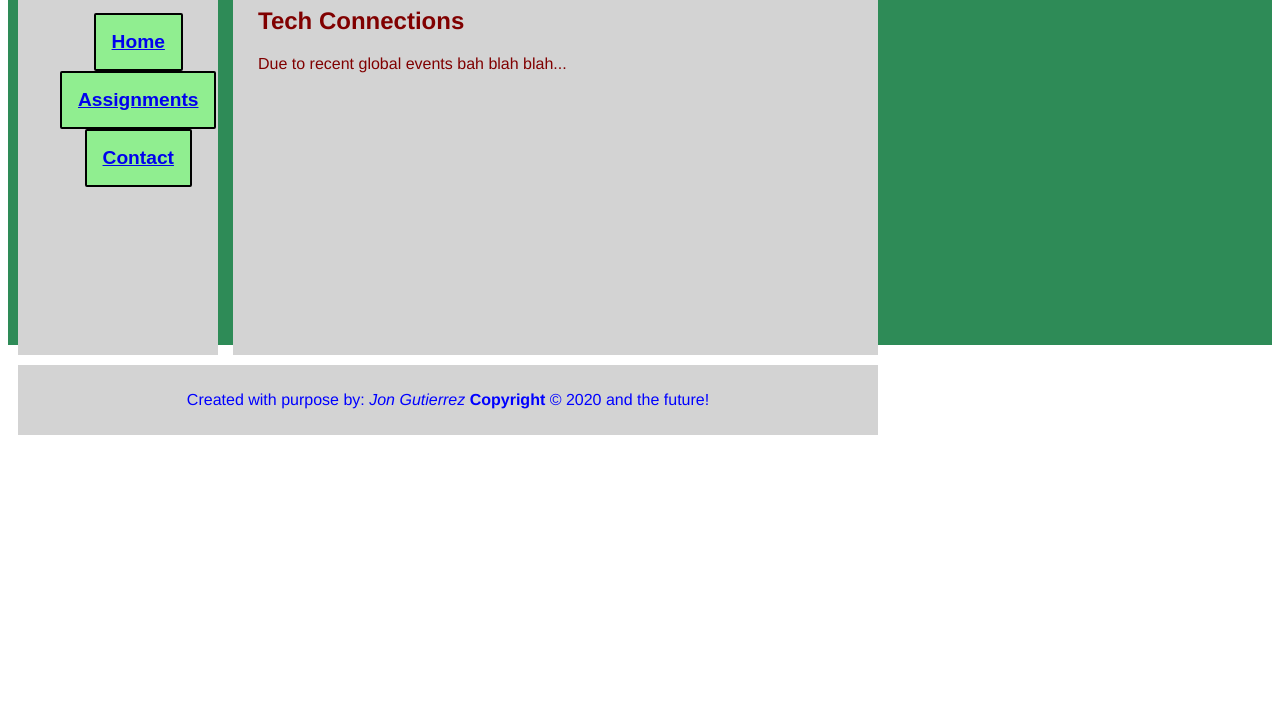
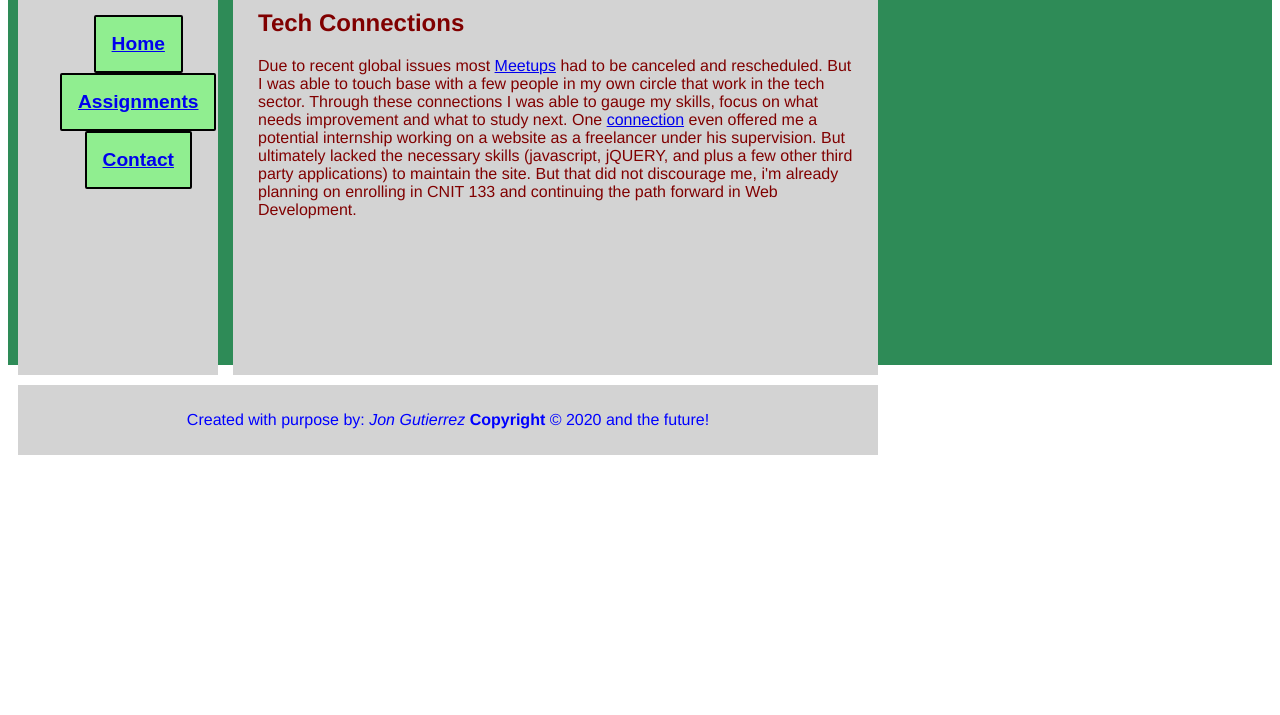
Before and after one commit to JonGutty/JonGutty.github.io, a plain HTML site: page Meetups.html in a window 1280 px wide. Shown: the part 85-800 px from the top of the page. Drawn offline with Linux system fonts and the light colour scheme.

Commit message:
Add files via upload

```diff
--- a/Meetups.html
+++ b/Meetups.html
@@ -7,7 +7,7 @@
     <meta mame="description" content="Meetup Page">
     <!-- Jon Gutierrez Feb.19th,2020 -->
     <link rel="stylesheet" href="gridbox.css">
-    <link rel="icon" href="favicon.ico" type="image/x-icon"/>
+    <link rel="icon" href="favicon.ico" type="image">
     <style>
         @media only screen and (max-width:620px) {
 
@@ -65,7 +65,7 @@
             </div>
             <div class="grid-area grid-area-3">
                 <h2>Tech Connections</h2>
-                <p>Due to recent global events bah blah blah...</p>
+                <p>Due to recent global issues most <a href="https://www.meetup.com/" target="_blank" rel="noreferrer noopener">Meetups</a> had to be canceled and rescheduled. But I was able to touch base with a few people in my own circle that work in the tech sector. Through these connections I was able to gauge my skills, focus on what needs improvement and what to study next. One <a href="https://www.linkedin.com/in/hcabalic/" target="_blank" rel="noreferrer noopener">connection</a> even offered me a potential internship working on a website as a freelancer under his supervision. But ultimately lacked the necessary skills (javascript, jQUERY, and plus a few other third party applications) to maintain the site. But that did not discourage me, i'm already planning on enrolling in CNIT 133 and continuing the path forward in Web Development.</p>
             </div>
             <div class="grid-area grid-area-4">
                 <p id="bottom">Created with purpose by: <cite>Jon Gutierrez</cite>
```
